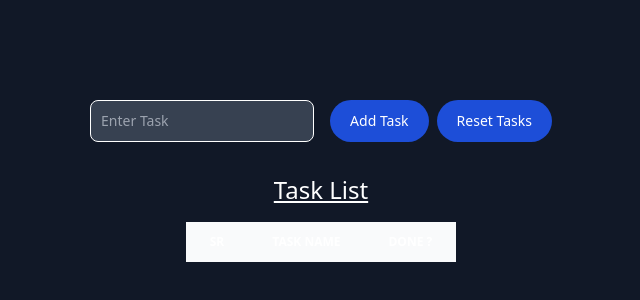
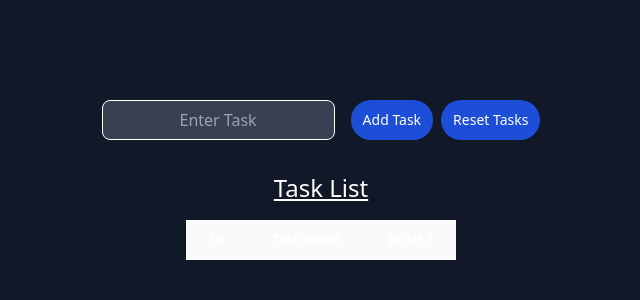
Before and after one commit to jsnerdvibes/task-management, a SvelteKit app: page / in a window 1280 px wide. Shown: the part 76-376 px from the top of the page, without its empty margins (319-959 px from the left). Built offline with nearby package versions, Linux system fonts and the light colour scheme.

Commit message:
updated GUI

```diff
--- a/src/routes/+page.svelte
+++ b/src/routes/+page.svelte
@@ -27,13 +27,13 @@
       <input type="text"
              placeholder="Enter Task"
              bind:value={TaskName}
-             class="bg-gray-700 border border-white text-white text-sm rounded-lg focus:ring-blue-500 focus:border-blue-500 block w-auto p-2.5 md:mr-2" />
+             class="bg-gray-700 border border-white text-white text-center text-md rounded-lg focus:ring-blue-500 focus:border-blue-500 block w-auto md:mr-2" />
       <button type="submit"
               on:click={handleClick}
-              class="text-white bg-blue-700 hover:bg-blue-800 focus:outline-none focus:ring-4 focus:ring-blue-300 font-medium rounded-full text-sm px-5 py-2.5 text-center  dark:bg-blue-600 dark:hover:bg-blue-700 dark:focus:ring-blue-800 md:ml-2">Add Task</button>
+              class="text-white bg-blue-700 hover:bg-blue-800 focus:outline-none focus:ring-4 focus:ring-blue-300 font-medium rounded-full text-sm px-3 py-2.5 text-center  dark:bg-blue-600 dark:hover:bg-blue-700 dark:focus:ring-blue-800 md:ml-2">Add Task</button>
               <button type="submit"
               on:click={()=>{taskList=[]}}
-              class="text-white bg-blue-700 hover:bg-blue-800 focus:outline-none focus:ring-4 focus:ring-blue-300 font-medium rounded-full text-sm px-5 py-2.5 text-center  dark:bg-blue-600 dark:hover:bg-blue-700 dark:focus:ring-blue-800 md:ml-2">Reset Tasks</button>
+              class="text-white bg-blue-700 hover:bg-blue-800 focus:outline-none focus:ring-4 focus:ring-blue-300 font-medium rounded-full text-sm px-3 py-2.5 text-center  dark:bg-blue-600 dark:hover:bg-blue-700 dark:focus:ring-blue-800 md:ml-2">Reset Tasks</button>
     </form>
   </div>
 
```
